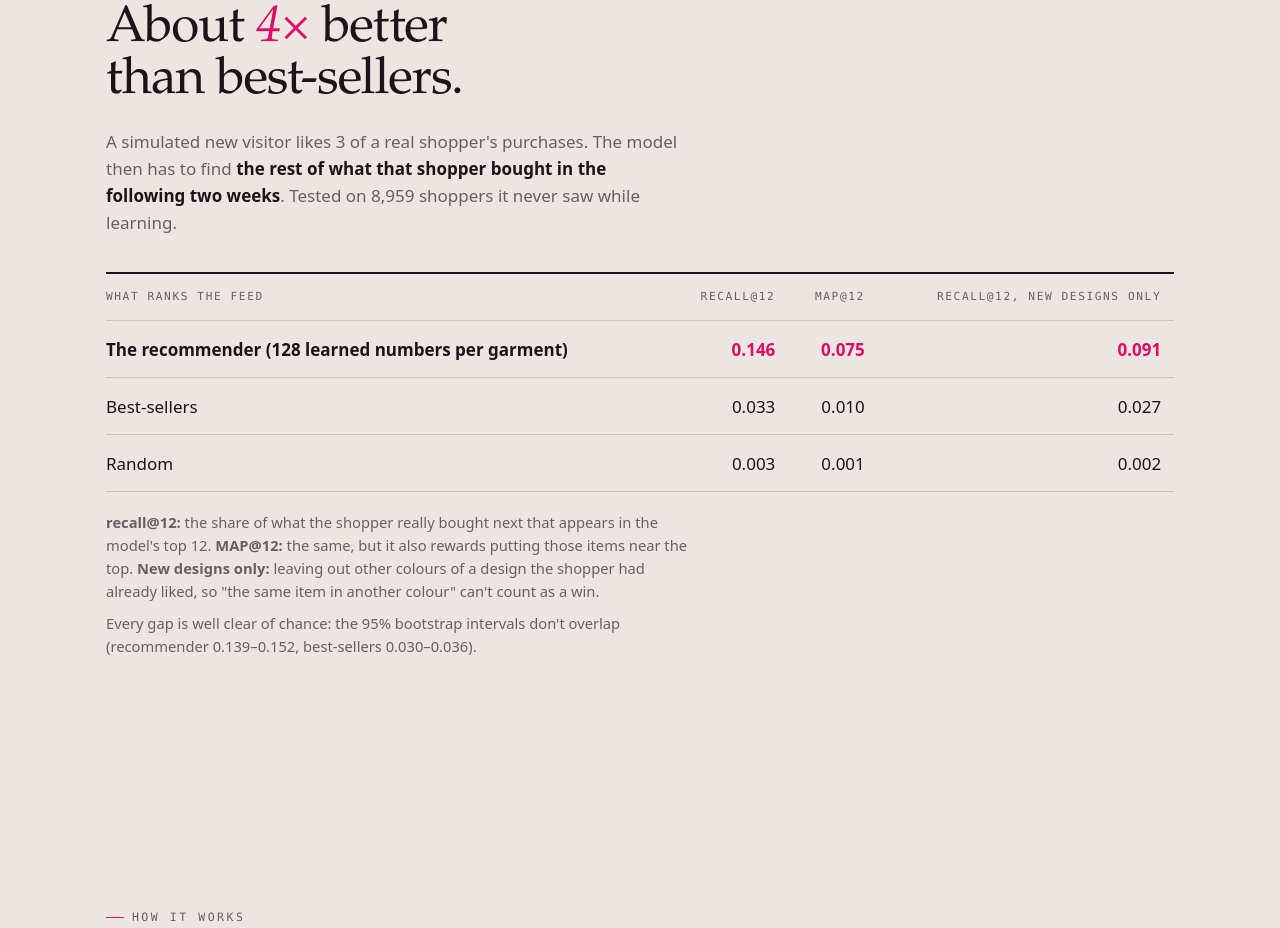
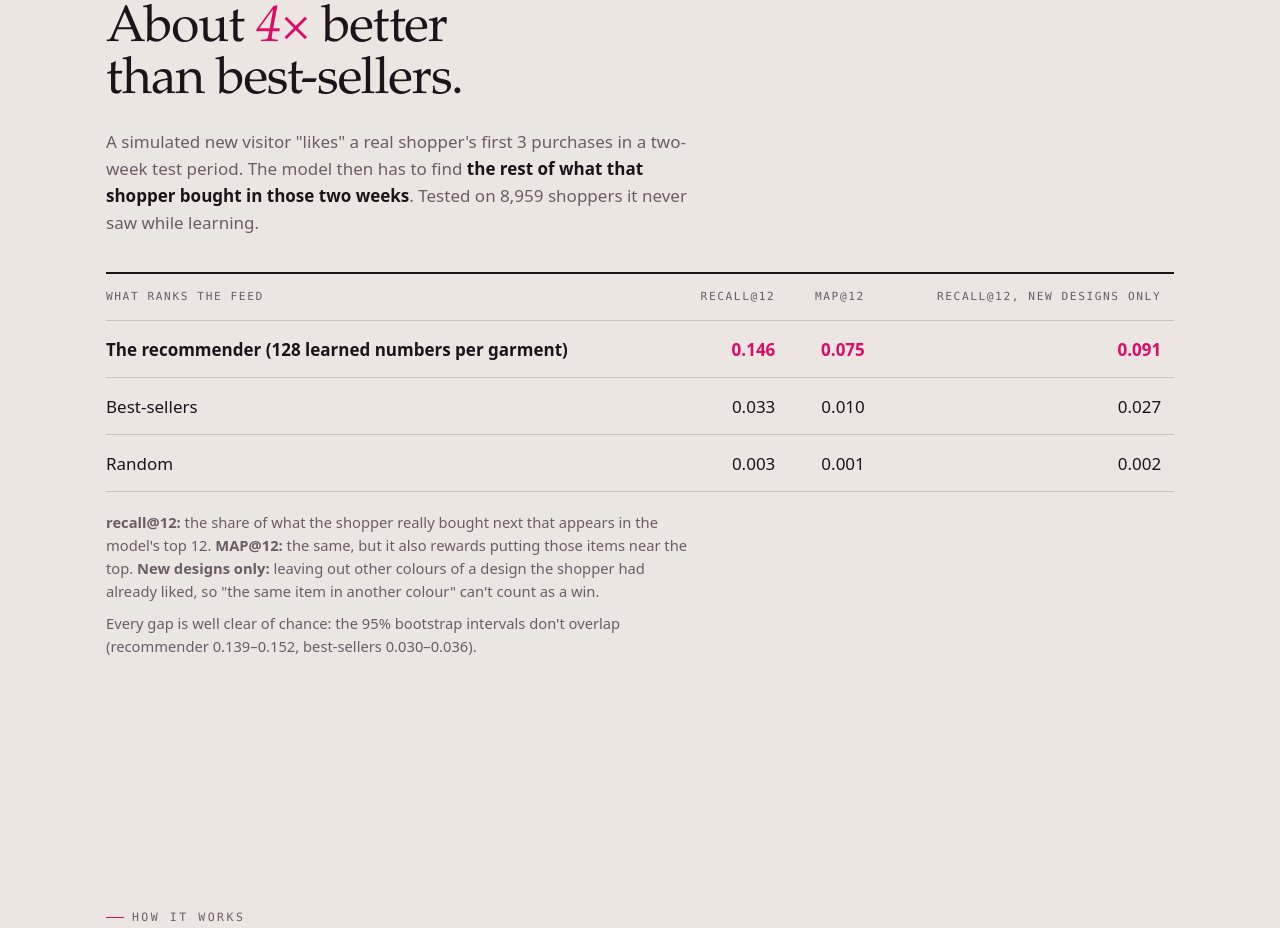
Before and after one commit to RohaanPrograms/Fashion-App, a plain HTML site: page landing/index.html in a window 1280 px wide. Shown: the part 1194-2122 px from the top of the page. Drawn offline with Linux system fonts and the light colour scheme.

Commit message:
Lead the README with the live app and the evaluation results; state the test method exactly on the landing page

```diff
--- a/landing/index.html
+++ b/landing/index.html
@@ -441,9 +441,10 @@
         <p class="eyebrow reveal">Does it work?</p>
         <h2 class="section-title reveal">About <em>4×</em> better than best-sellers.</h2>
         <p class="results__lead reveal">
-          A simulated new visitor likes 3 of a real shopper's purchases. The model
-          then has to find <b>the rest of what that shopper bought in the following
-          two weeks</b>. Tested on 8,959 shoppers it never saw while learning.
+          A simulated new visitor "likes" a real shopper's first 3 purchases in a
+          two-week test period. The model then has to find <b>the rest of what that
+          shopper bought in those two weeks</b>. Tested on 8,959 shoppers it never
+          saw while learning.
         </p>
         <div class="table-wrap reveal">
           <table class="results__table">
```
Also changed, not shown: README.md.
